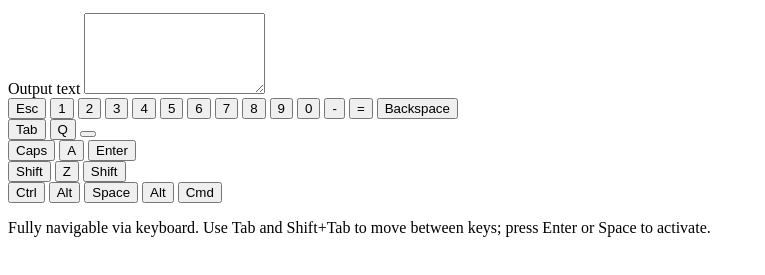
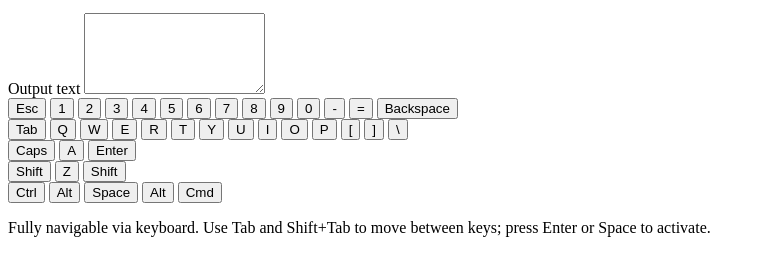
Before and after one commit to BenGephardt/GridBoard, a website: page index.html in a window 1280 px wide. Shown: the part 101-376 px from the top of the page, without its empty margins (0-765 px from the left). Drawn offline with Linux system fonts and the light colour scheme.

Commit message:
feat: add additional keys to the virtual keyboard layout

```diff
--- a/index.html
+++ b/index.html
@@ -84,8 +84,18 @@
 	                Tab
 	              </button>
 	              <button type="button" class="key" data-key="q">Q</button>
-	              <!-- ... other keys placeholder ... -->
-	              <button type="button" class="key" data-key="\\"></button>
+	              <button type="button" class="key" data-key="w">W</button>
+                <button type="button" class="key" data-key="e">E</button>
+                <button type="button" class="key" data-key="r">R</button>
+                <button type="button" class="key" data-key="t">T</button>
+                <button type="button" class="key" data-key="y">Y</button>
+                <button type="button" class="key" data-key="u">U</button>
+                <button type="button" class="key" data-key="i">I</button>
+                <button type="button" class="key" data-key="o">O</button>
+                <button type="button" class="key" data-key="p">P</button>
+                <button type="button" class="key" data-key="[">[</button>
+                <button type="button" class="key" data-key="]">]</button>
+	              <button type="button" class="key" data-key="\\">\</button>
 	            </div>
 
 	            <!-- Row 3 -->
```
